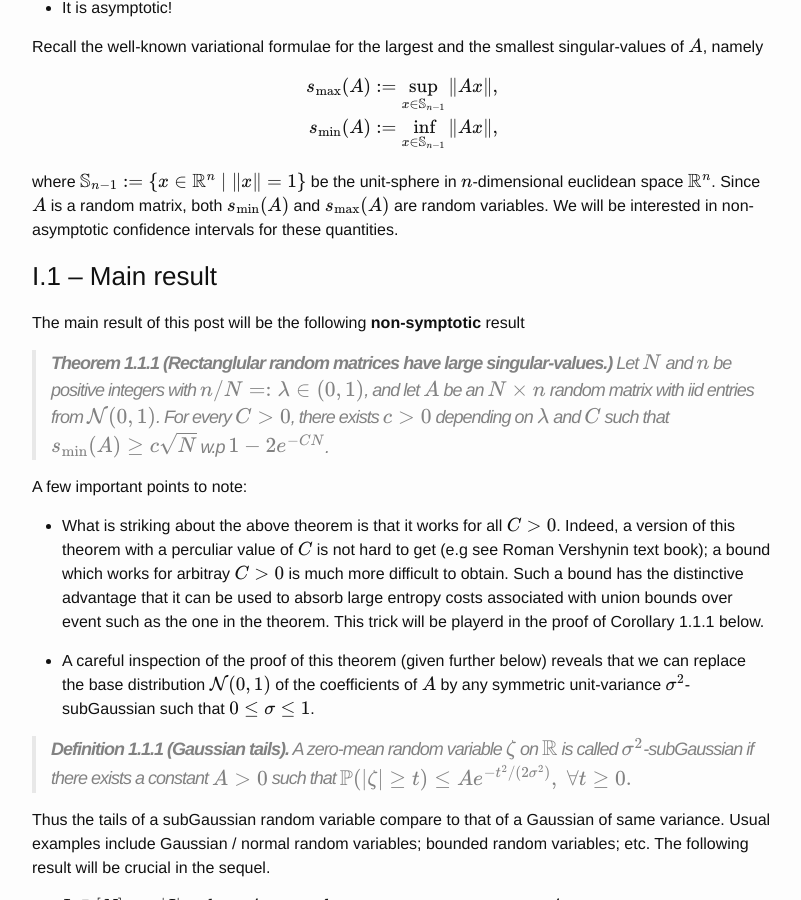
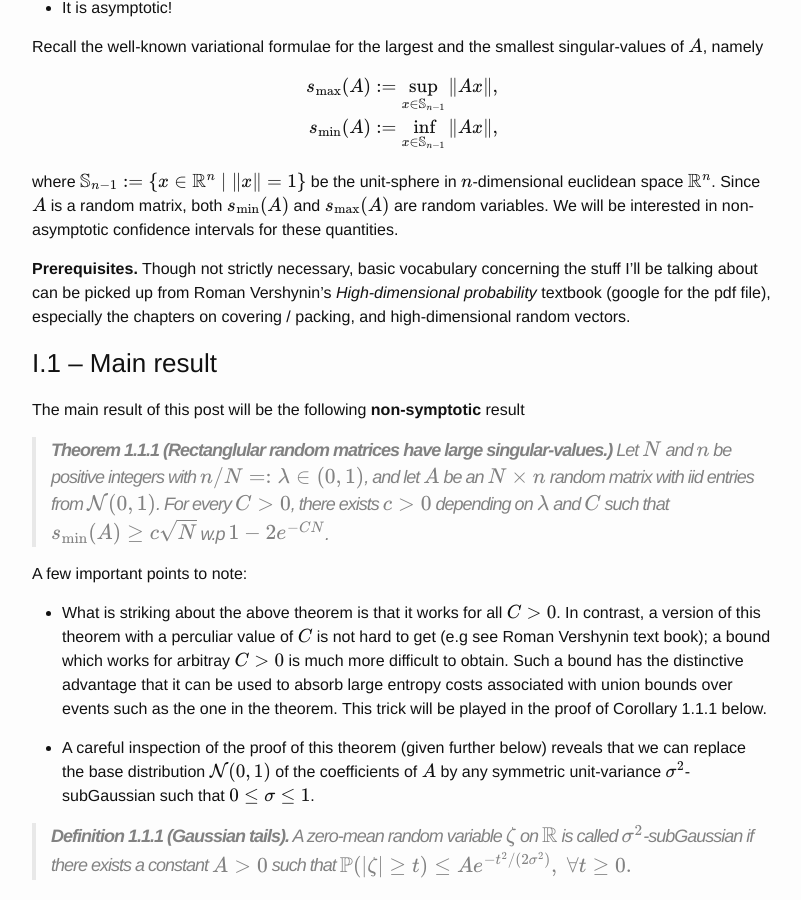
Before and after one commit to dohmatob/dohmatob.github.io, a Jekyll site: the page built from _posts/2020-09-19-rmt.md, in a window 1280 px wide and 900 px high, scrolled down 1271 px. Shown: the whole window, without its empty margins (238-1039 px from the left). Built offline with Jekyll 4.4.1, drawn with Linux system fonts in a browser that asks for light colours; formulas are drawn with MathJax 3; comment, search, counter and statistics services are not loaded; some of the changed text lies outside the part shown.

Commit message:
some fixups

```diff
--- a/_posts/2020-09-19-rmt.md
+++ b/_posts/2020-09-19-rmt.md
@@ -107,6 +107,12 @@ Since $A$ is a random matrix, both  $s_{\min}(A)$ and $s_{\max}(A)$
 are random variables. We will be interested in non-asymptotic
 confidence intervals for these quantities.
 
+**Prerequisites.** Though not strictly necessary, basic vocabulary concerning the stuff
+I'll be talking about can be picked up from Roman Vershynin's
+*High-dimensional probability* textbook (google for the pdf file),
+especially the chapters on covering / packing, and high-dimensional
+random vectors.
+
 ### I.1 -- Main result
 The main result of this post will be the following **non-symptotic** result
 
@@ -121,12 +127,12 @@ Let $N$ and $n$ be positive integers with $n/N =:
 A few important points to note:
 
 - What is striking about the above theorem is that it works for all
-$C>0$. Indeed, a version of this theorem with a perculiar value of $C$
+$C>0$. In contrast, a version of this theorem with a perculiar value of $C$
 is not hard to get (e.g see Roman Vershynin text book); a bound which
 works for arbitray $C>0$ is much more difficult to obtain. Such a
 bound has the distinctive advantage that it can be used to absorb
-large entropy costs associated with union bounds over event such as
-the one in the theorem. This trick will be playerd in the proof of
+large entropy costs associated with union bounds over events such as
+the one in the theorem. This trick will be played in the proof of
 Corollary 1.1.1 below.
 
 - A careful inspection of the proof of this theorem (given
```
Also changed, not shown: other parts of _posts/2020-09-19-rmt.md (+0 -7 lines).
